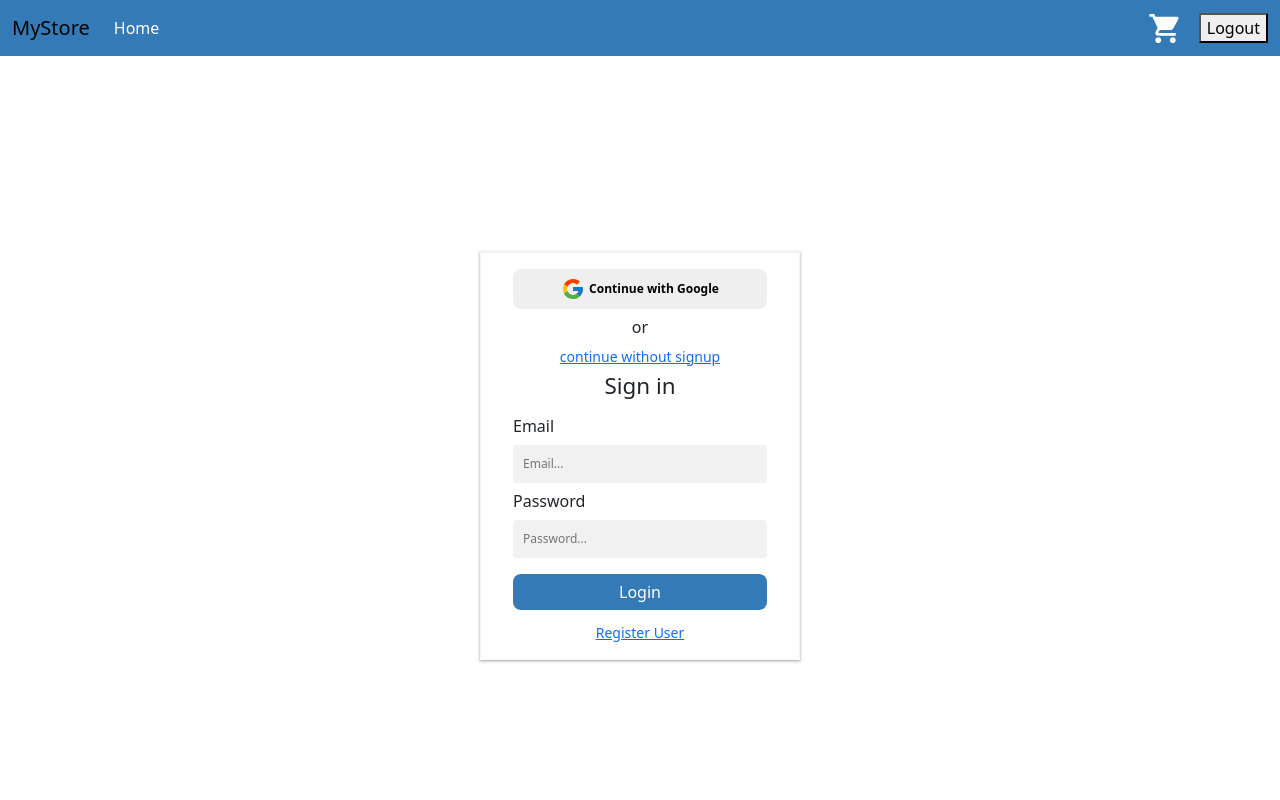
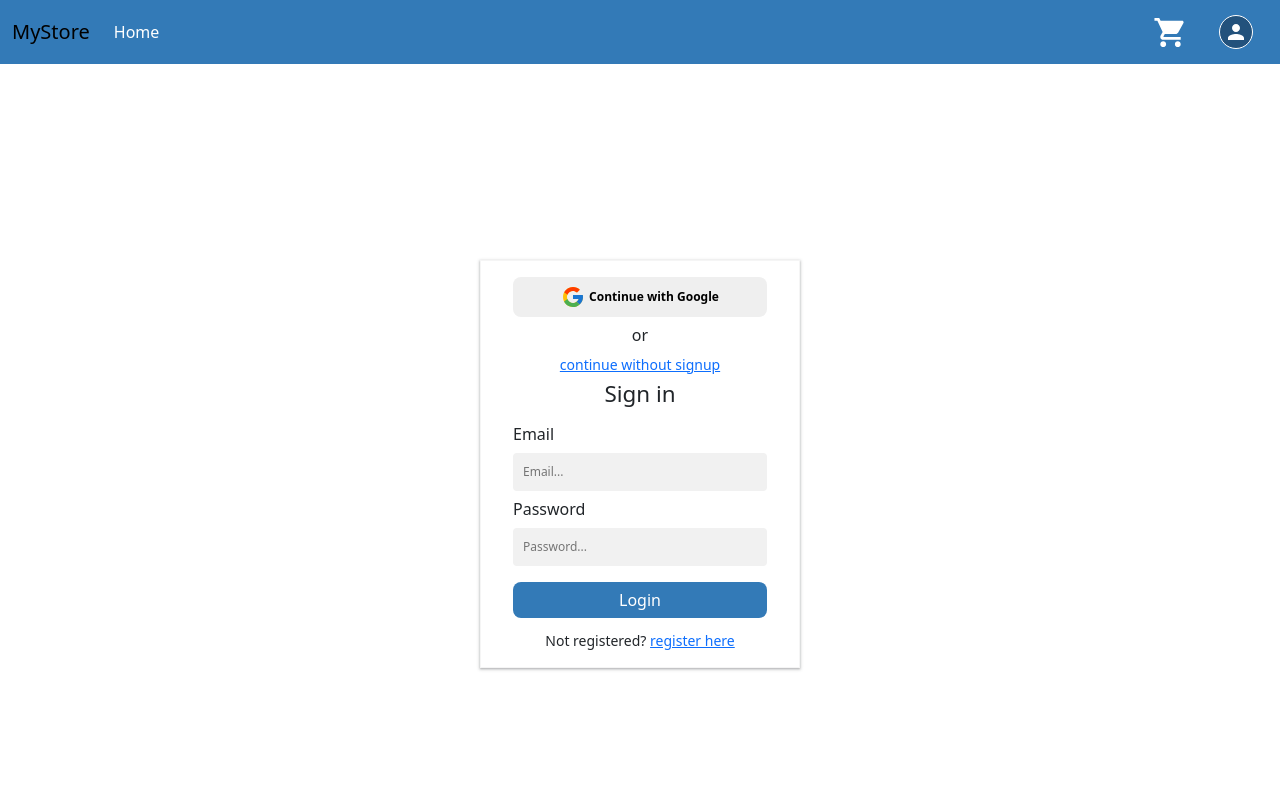
Before and after one commit to HarshitSinghT0mar/MyStore, a React (Vite) app: page /#/Login in a window 1280 px wide. Shown: the top 800 px of the page. Built offline with nearby package versions, Linux system fonts and the light colour scheme; no server answers.

Commit message:
access signed user information

```diff
--- a/src/App.css
+++ b/src/App.css
@@ -26,7 +26,7 @@ body {
   flex-direction: column;
   justify-content: flex-start; /* Align content to the top */
   align-items: center; /* Center content horizontally */
-  margin-top: 40px;
+  /* margin-top: 40px; */
   /* padding: 40px; */
 }
 
@@ -69,12 +69,14 @@ body {
   justify-content: space-between;
   margin-bottom: 10px;
   gap: 20px;
+
 }
 
 .filter-category,
 .filter-price,
 .sort-products {
   flex: 1;
+
 }
 
 label {
@@ -87,6 +89,7 @@ select {
   padding: 5px;
   border-radius: 3px;
   border: 1px solid #ccc;
+  cursor: pointer;
 }
 
 .filter-button {
--- a/src/components/Navbar.jsx
+++ b/src/components/Navbar.jsx
@@ -2,23 +2,13 @@ import React, { useContext, useEffect, useState } from "react";
 import { Link, Outlet, useNavigate } from "react-router-dom";
 import ShoppingCartIcon from "@mui/icons-material/ShoppingCart";
 import { CartContext } from "../contexts/cartContext";
-import { signOut } from "firebase/auth";
-import { auth } from "../utils/firebase";
+
+// import { Dashboard } from "@mui/icons-material";
+import PositionedMenu from "./PositionedMenu";
 
 const Navbar = () => {
   const { cart } = useContext(CartContext);
   const [counter, setCounter] = useState();
-  const navigate=useNavigate()
-
-  const handleLogOut=async (e)=>{
-    e.preventDefault();
-
-    await signOut(auth);
-    navigate("/Login")
-
-
-
-  }
 
   useEffect(() => {
     return setCounter(cart.length);
@@ -28,7 +18,7 @@ const Navbar = () => {
     <>
       <nav
         className="navbar navbar-expand sticky-top"
-        style={{ background: "#337ab7" }}
+        style={{ background: "#337ab7",height:"4rem" }}
       >
         <div className="container-fluid">
           <Link className="navbar-brand" to="/LandingPage">
@@ -63,18 +53,10 @@ const Navbar = () => {
                 <span className="badge bg-danger">{counter}</span>
               )}
             </Link>
-            <button onClick={handleLogOut}>Logout</button>
-            {/* <form className="d-flex" role="search">
-              <input
-                className="form-control me-2"
-                type="search"
-                placeholder="Search"
-                aria-label="Search"
-              />
-              <button className="btn btn-outline-light" type="submit">
-                Search
-              </button>
-            </form> */}
+            <div>
+              <PositionedMenu />
+            </div>
+
           </div>
         </div>
       </nav>
--- /dev/null
+++ b/src/components/PositionedMenu.jsx
@@ -0,0 +1,74 @@
+import * as React from "react";
+import Button from "@mui/material/Button";
+import Menu from "@mui/material/Menu";
+import MenuItem from "@mui/material/MenuItem";
+import { Avatar } from "@mui/material";
+import { signOut } from "firebase/auth";
+import { auth } from "../utils/firebase";
+import { useNavigate } from "react-router-dom";
+import { grey } from "@mui/material/colors";
+
+export default function PositionedMenu() {
+  const [anchorEl, setAnchorEl] = React.useState(null);
+
+  const open = Boolean(anchorEl);
+
+ console.log(auth?.currentUser);
+
+  const navigate = useNavigate();
+  const handleClick = (event) => {
+    setAnchorEl(event.currentTarget);
+  };
+
+  const handleClose = () => {
+    setAnchorEl(null);
+  };
+  const handleLogOut = async (e) => {
+    e.preventDefault();
+    try {
+      await signOut(auth);
+      navigate("/Login");
+    } catch (error) {
+      console.log(error);
+    }
+
+    setAnchorEl(null);
+  };
+
+  return (
+    <div>
+      <Button
+        id="demo-positioned-button"
+        aria-controls={open ? "demo-positioned-menu" : undefined}
+        aria-haspopup="true"
+        aria-expanded={open ? "true" : undefined}
+        onClick={handleClick}
+      >
+        <Avatar
+          alt="user"
+          src={auth?.currentUser?.photoURL}
+          sx={{ width:34,height:34, backgroundColor:"#23527c;",border:"1px solid white",transition:"all 0.1s ease", '&:hover':{width:36,height:36,zIndex:2}}}
+        />
+      </Button>
+      <Menu
+        id="demo-positioned-menu"
+        aria-labelledby="demo-positioned-button"
+        anchorEl={anchorEl}
+        open={open}
+        onClose={handleClose}
+        anchorOrigin={{
+          vertical: "top",
+          horizontal: "left",
+        }}
+        transformOrigin={{
+          vertical: "top",
+          horizontal: "left",
+        }}
+      >
+        {auth?.currentUser&&(<div><MenuItem onClick={handleClose}>Profile</MenuItem>
+        <MenuItem onClick={handleClose}>My account</MenuItem></div>)}
+        <MenuItem onClick={handleLogOut}>{auth?.currentUser?"Logout":"Login"}</MenuItem>
+      </Menu>
+    </div>
+  );
+}
--- a/src/components/RegisterForm.jsx
+++ b/src/components/RegisterForm.jsx
@@ -4,39 +4,37 @@ import {
   createUserWithEmailAndPassword,
   signInWithEmailAndPassword,
   signInWithPopup,
-  signOut,
 } from "firebase/auth";
 import { Link, useNavigate } from "react-router-dom";
+import { useAuth } from "../contexts/AuthContext";
 
-// import { onAuthStateChanged } from "firebase/auth";
-
-
-const RegisterForm = ({isNotRegistered}) => {
-  const initialState = { email: "", password: "", confirmPwd: "" };
-  const [user, setUser] = useState(initialState);
-
- const navigate =useNavigate();
+const RegisterForm = ({ isNotRegistered }) => {
+  const navigate = useNavigate();
+  const { user, setUser, initialState } = useAuth();
 
   const handleInputChange = (e) => {
     const { name, value } = e.target;
     return setUser((prevUser) => ({ ...prevUser, [name]: value }));
   };
 
-  const signupWithGoogle=async (e)=>{
+  const signupWithGoogle = async (e) => {
     e.preventDefault();
     try {
-        await signInWithPopup(auth,provider)
-        navigate("/Home")
-
+      await signInWithPopup(auth, provider);
+      navigate("/Home");
     } catch (err) {
       console.error(err);
     }
-
-  }
+  };
   const signUp = async (e) => {
     e.preventDefault();
     try {
-      user.confirmPwd === user.password && await createUserWithEmailAndPassword(auth, user.email, user.password);
+      user?.confirmPwd === user?.password &&
+        (await createUserWithEmailAndPassword(
+          auth,
+          user?.email,
+          user?.password
+        ));
       navigate("/Home");
     } catch (err) {
       console.log(err);
@@ -44,25 +42,17 @@ const RegisterForm = ({isNotRegistered}) => {
     return setUser(initialState);
   };
 
-  const signIn=async (e)=>{
+  const signIn = async (e) => {
     e.preventDefault();
     try {
-       await signInWithEmailAndPassword(auth,user.email,user.password)
-       .then((res)=>(console.log(res)))
-       navigate("/Home")
+      await signInWithEmailAndPassword(auth, user.email, user.password);
 
+      navigate("/Home");
     } catch (error) {
-    console.log("error")
+      console.log(error);
     }
-  }
-
-//   const logOut=async (e)=>{
-// try {
-//     signOut(auth)
-// } catch (error) {
-//     console.log(error);
-// }
-//   }
+    setUser(initialState);
+  };
 
   return (
     <div className="form-container">
@@ -71,9 +61,20 @@ const RegisterForm = ({isNotRegistered}) => {
           <img src="./images/googleIcon.svg" className="google-icon" />
           <span>Continue with Google</span>
         </button>
-        <p style={{ textAlign: "center",margin:'0' }}>or</p>
-        <Link to="/Home"><span style={{display:"block",margin:"0",textAlign:'center',fontSize:"14px"}}>continue without signup</span></Link>
-        <h1>Sign {isNotRegistered?"up":"in"}</h1>
+        <p style={{ textAlign: "center", margin: "0" }}>or</p>
+        <Link to="/Home">
+          <span
+            style={{
+              display: "block",
+              margin: "0",
+              textAlign: "center",
+              fontSize: "14px",
+            }}
+          >
+            continue without signup
+          </span>
+        </Link>
+        <h1>Sign {isNotRegistered ? "up" : "in"}</h1>
 
         <label>Email</label>
         <input
@@ -105,16 +106,25 @@ const RegisterForm = ({isNotRegistered}) => {
           </>
         )}
 
-        <button className="form-btn" onClick={isNotRegistered?signUp:signIn}>
-          {isNotRegistered?"Sign up":"Login"}
+        <button
+          className="form-btn"
+          onClick={isNotRegistered ? signUp : signIn}
+        >
+          {isNotRegistered ? "Sign up" : "Login"}
         </button>
         {/* <button className="form-btn" onClick={logOut}>
           Log Out
         </button> */}
 
-      <div style={{fontSize:"14px",textAlign:"center",marginTop:"6px"}}>{isNotRegistered&& "Already a user? "}<Link to={isNotRegistered?"/Login":"/RegisterForm"}>{isNotRegistered?"Login":"Register User"}</Link></div>
+        <div
+          style={{ fontSize: "14px", textAlign: "center", marginTop: "6px" }}
+        >
+          {isNotRegistered ? "Already a user?" : "Not registered? "}
+          <Link to={isNotRegistered ? "/Login" : "/RegisterForm"}>
+            {isNotRegistered ? "Login" : "register here"}
+          </Link>
+        </div>
       </form>
-
     </div>
   );
 };
--- a/src/contexts/AuthContext.jsx
+++ b/src/contexts/AuthContext.jsx
@@ -1,16 +1,22 @@
-import React, { useContext } from "react";
+import React, { useContext, useState } from "react";
 import { createContext } from "react";
+import { auth } from "../utils/firebase";
 
-export default AuthContext=createContext();
 
-const useAuth=()=>{
+const AuthContext=createContext();
+
+export const useAuth=()=>{
     return useContext(AuthContext);
 }
 
-export const authContextProvider=({children})=>{
+export const AuthProvider=({children})=>{
+    const initialState = { email: "", password: "", confirmPwd: "" };
+    const [user, setUser] = useState(initialState);
+    const userId=auth?.currentUser?.uid
 
-
-    return <AuthContext.Provider value={{}}>
+    return <AuthContext.Provider value={{user,setUser,initialState,userId}}>
         {children}
     </AuthContext.Provider>
 }
+
+export default AuthContext;
--- a/src/contexts/cartContext.jsx
+++ b/src/contexts/cartContext.jsx
@@ -1,4 +1,5 @@
 import { createContext, useState } from "react";
+
 
 export const CartContext = createContext();
 
@@ -7,6 +8,8 @@ export function CartProvider({ children }) {
   const [allProducts, setAllProducts] = useState([]);
   const [cart, setCart] = useState([]);
   const [loading, setLoading] = useState(true);
+
+
 
   const fetchData = async () => {
     try {
--- a/src/main.jsx
+++ b/src/main.jsx
@@ -5,13 +5,16 @@ import "bootstrap/dist/css/bootstrap.css";
 import { HashRouter } from "react-router-dom";
 
 import { CartProvider } from "./contexts/cartContext.jsx";
+import { AuthProvider } from "./contexts/AuthContext.jsx";
 
 ReactDOM.createRoot(document.getElementById("root")).render(
   <React.StrictMode>
-    <CartProvider>
-      <HashRouter>
-        <App />
-      </HashRouter>
-    </CartProvider>
+    <AuthProvider>
+      <CartProvider>
+        <HashRouter>
+          <App />
+        </HashRouter>
+      </CartProvider>
+    </AuthProvider>
   </React.StrictMode>
 );
```
Also changed, not shown: src/App.jsx (+22 -14 lines). Lines whose indentation alone changed are shown as unchanged.
